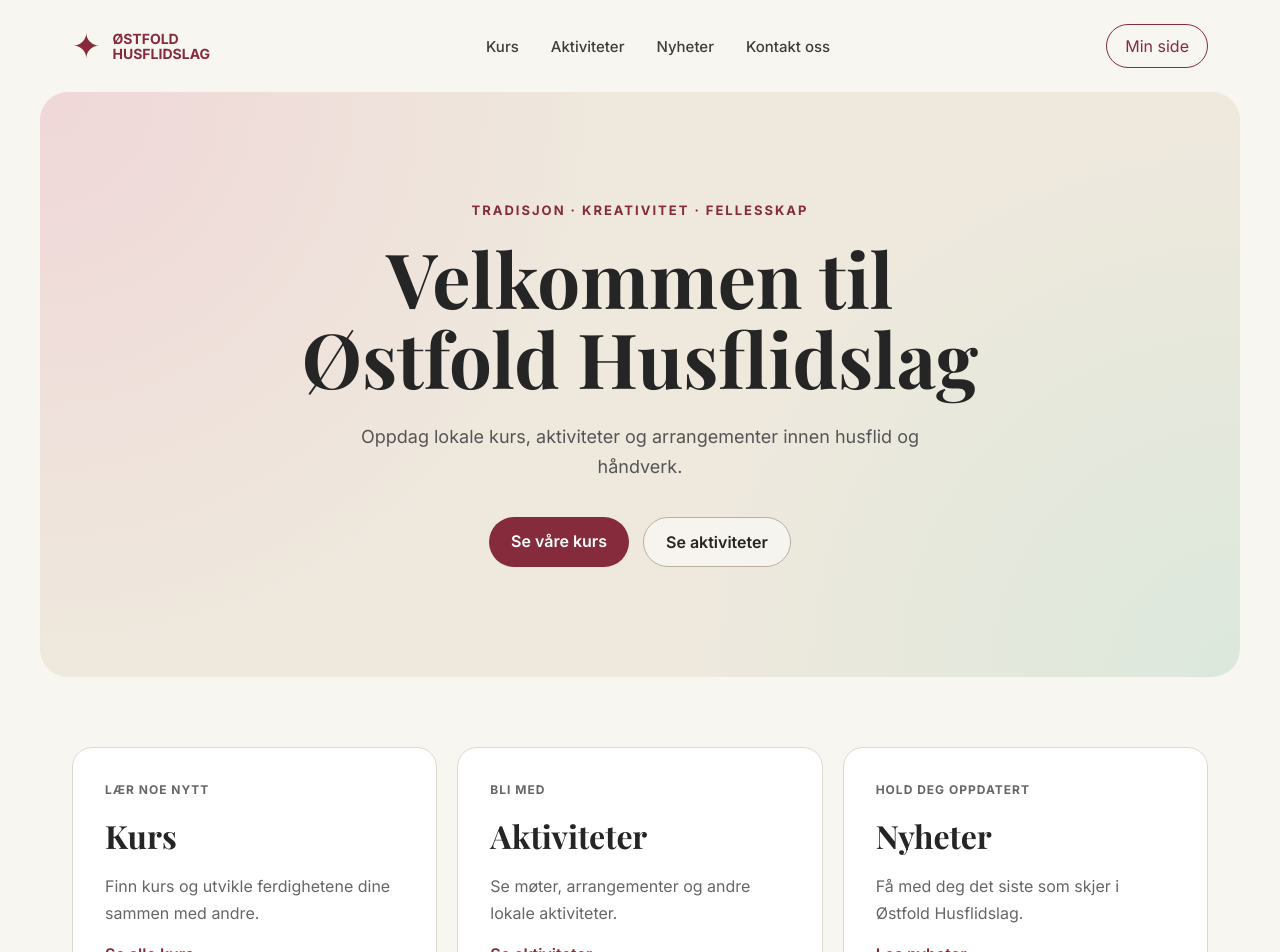
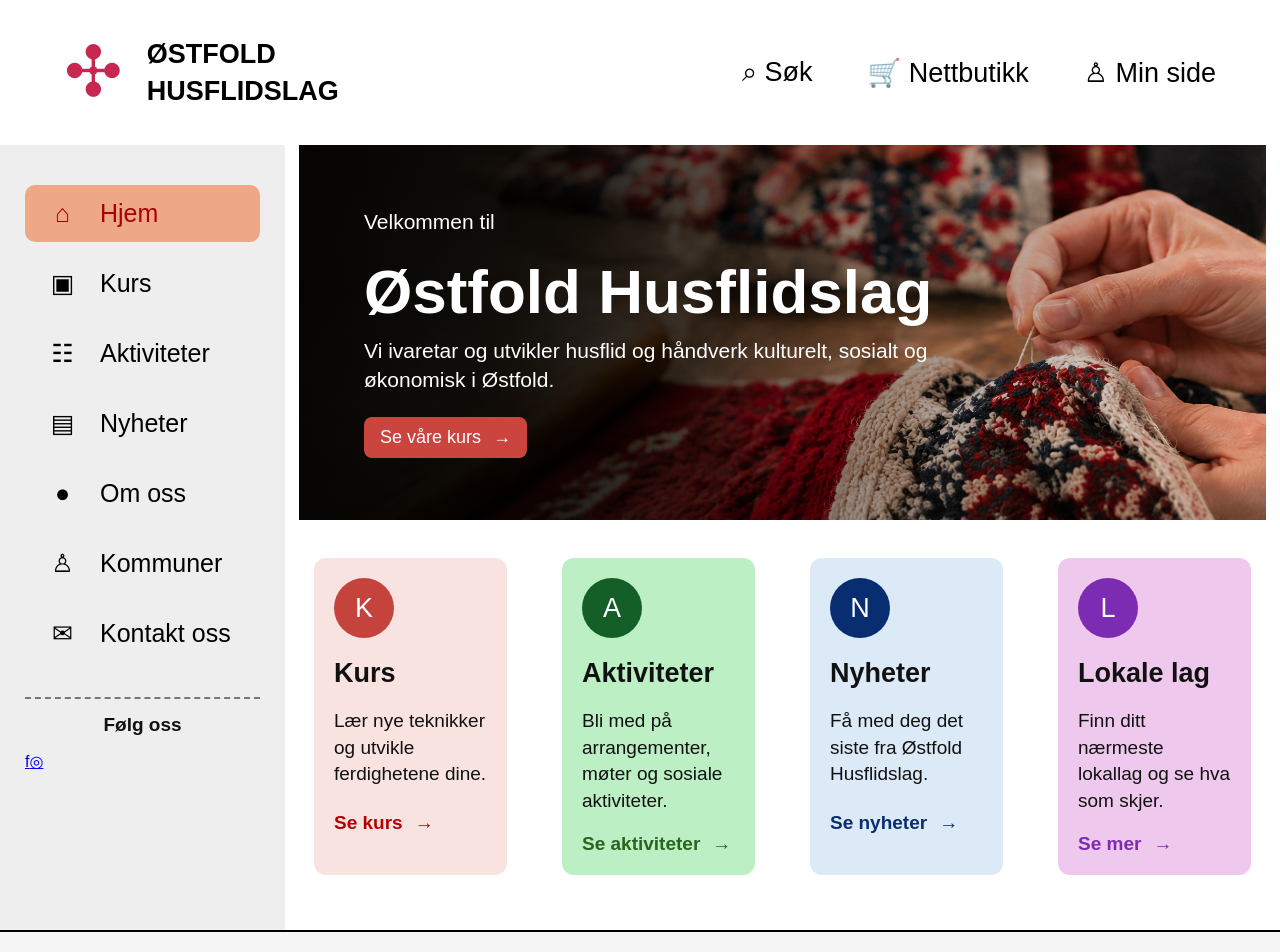
Before and after one commit to alannala911/SET18, a React app in the folder frontend/: page / in a window 1280 px wide. Shown: the top 952 px of the page. Built offline with nearby package versions, Linux system fonts and the light colour scheme; the HTML template or start-up script is replaced by a standard one.

Commit message:
frontend
gjorde om hele startersiden

```diff
--- a/frontend/src/App.css
+++ b/frontend/src/App.css
@@ -1,218 +1,407 @@
-.app {
-  min-height: 100vh;
+/* =========================
+   GRUNNLEGGENDE FARGER
+========================= */
+
+:root {
+  --red: #c6284f;
+  --dark-red: #a90000;
+  --light-gray: #eeeeee;
+  --text: #111111;
 }
 
-.header {
+* {
+  box-sizing: border-box;
+}
+
+body {
+  margin: 0;
+  color: var(--text);
+  background: white;
+  font-family: Arial, Helvetica, sans-serif;
+}
+
+/* =========================
+   TOPPMENY
+========================= */
+
+.topbar {
   display: flex;
   align-items: center;
   justify-content: space-between;
-  gap: 32px;
-  max-width: 1200px;
-  margin: 0 auto;
-  padding: 24px 32px;
+  min-height: 145px;
+  padding: 25px 5%;
+  background: white;
 }
 
-.logo {
+.brand {
   display: flex;
   align-items: center;
-  gap: 12px;
-  color: #852b3b;
-  font-size: 14px;
-  font-weight: 700;
-  line-height: 1.1;
+  gap: 24px;
+  color: black;
+  font-size: 27px;
+  line-height: 1.35;
   text-decoration: none;
   text-transform: uppercase;
 }
 
-.logoMark {
-  font-size: 34px;
+.brand-symbol {
+  color: var(--red);
+  font-size: 70px;
 }
 
-.navigation {
+.top-links {
   display: flex;
-  gap: 32px;
+  align-items: center;
+  gap: 55px;
 }
 
-.navigation a {
-  color: #3d3d3d;
-  font-size: 15px;
-  font-weight: 500;
+.top-links a {
+  color: black;
+  font-size: 27px;
   text-decoration: none;
 }
 
-.navigation a:hover {
-  color: #852b3b;
+.top-links a:hover {
+  color: var(--red);
 }
 
-.memberButton {
-  padding: 11px 18px;
-  border: 1px solid #852b3b;
-  border-radius: 999px;
-  color: #852b3b;
-  background: transparent;
-  cursor: pointer;
+/* =========================
+   SIDEMENY OG HOVEDINNHOLD
+========================= */
+
+.page-layout {
+  display: grid;
+  grid-template-columns: 285px 1fr;
+  min-height: 750px;
 }
 
-.memberButton:hover {
-  color: white;
-  background: #852b3b;
+.sidebar {
+  padding: 40px 25px;
+  background: var(--light-gray);
 }
+
+.side-links {
+  display: flex;
+  flex-direction: column;
+  gap: 13px;
+}
+
+.side-links a {
+  display: flex;
+  align-items: center;
+  gap: 20px;
+  padding: 14px 20px;
+  color: black;
+  border-radius: 10px;
+  font-size: 25px;
+  text-decoration: none;
+}
+
+.side-links a:hover {
+  color: var(--dark-red);
+  background: #f3c2ad;
+}
+
+.side-links .active {
+  color: var(--dark-red);
+  background: #efa887;
+}
+
+.side-links span {
+  width: 35px;
+  text-align: center;
+}
+
+.sidebar h2 {
+  margin-top: 35px;
+  padding-top: 15px;
+  border-top: 2px dashed #777777;
+  text-align: center;
+  font-size: 19px;
+}
+
+.sidebar > a {
+  display: inline-block;
+  margin: 8px;
+  font-size: 25px;
+}
+
+.page-layout > main {
+  width: 100%;
+  padding: 0 14px 30px;
+  overflow: hidden;
+}
+
+/* =========================
+   HOVEDBILDE
+========================= */
 
 .hero {
   display: flex;
   flex-direction: column;
-  align-items: center;
-  max-width: 1200px;
-  min-height: 520px;
-  margin: 0 auto;
-  padding: 110px 32px;
-  border-radius: 28px;
-  text-align: center;
+  align-items: flex-start;
+  justify-content: center;
+
+  min-height: 375px;
+  padding: 50px 65px;
+
+  color: white;
+  text-align: left;
+
   background:
-    radial-gradient(circle at top left, #f0d7d8, transparent 42%),
-    radial-gradient(circle at bottom right, #dce8dc, transparent 40%),
-    #eee8dd;
+    linear-gradient(
+      90deg,
+      rgba(0, 0, 0, 0.82),
+      rgba(0, 0, 0, 0.05)
+    ),
+    url("./assets/bilder til nettsiden/hero-husflid.jpg");
+
+  background-position: center;
+  background-size: cover;
 }
 
 .eyebrow {
-  margin: 0 0 20px;
-  color: #852b3b;
-  font-size: 13px;
-  font-weight: 700;
-  letter-spacing: 2px;
+  margin: 0 0 8px;
+  font-size: 20px;
+  font-weight: bold;
+  letter-spacing: 1px;
   text-transform: uppercase;
 }
 
 .hero h1 {
-  max-width: 760px;
-  margin: 0;
-  font-family: "Playfair Display", Georgia, serif;
-  font-size: clamp(42px, 7vw, 76px);
+  margin: 0 0 12px;
+  font-family: Arial, Helvetica, sans-serif;
+  font-size: clamp(42px, 5vw, 62px);
   line-height: 1.05;
 }
 
-.heroText {
-  max-width: 620px;
-  margin: 24px 0 0;
-  color: #555;
-  font-size: 18px;
-  line-height: 1.7;
+.hero p {
+  max-width: 650px;
+  margin: 0 0 22px;
+  font-size: 21px;
+  line-height: 1.4;
 }
 
-.heroButtons {
-  display: flex;
-  gap: 14px;
-  margin-top: 34px;
-}
+.hero a {
+  display: inline-flex;
+  align-items: center;
+  gap: 12px;
+  width: fit-content;
 
-.primaryButton,
-.secondaryButton {
-  padding: 14px 22px;
-  border-radius: 999px;
-  font-weight: 600;
+  padding: 10px 16px;
+  border-radius: 8px;
+
+  color: white;
+  background: #c9453e;
+
+  font-size: 18px;
   text-decoration: none;
 }
 
-.primaryButton {
-  color: white;
-  background: #852b3b;
+.hero a:hover {
+  background: #a92f2a;
 }
 
-.secondaryButton {
-  border: 1px solid #b8afa2;
-  background: rgba(255, 255, 255, 0.55);
-}
+/* =========================
+   INFORMASJONSKORT
+========================= */
 
+.cards,
+.content-grid,
 .contentGrid {
   display: grid;
-  grid-template-columns: repeat(3, 1fr);
-  gap: 20px;
-  max-width: 1200px;
-  margin: 0 auto;
-  padding: 70px 32px;
+  grid-template-columns: repeat(4, 1fr);
+  gap: 55px;
+  padding: 38px 15px 25px;
 }
 
 .card {
-  padding: 32px;
-  border: 1px solid #ded9cf;
-  border-radius: 20px;
-  background: #fff;
+  min-height: 300px;
+  padding: 20px;
+  border-radius: 12px;
+  background: #f8e3e1;
 }
 
-.cardLabel {
-  margin: 0 0 14px;
-  color: #852b3b;
-  font-size: 12px;
-  font-weight: 700;
-  letter-spacing: 1px;
-  text-transform: uppercase;
+.card:nth-child(2) {
+  background: #bcefc4;
+}
+
+.card:nth-child(3) {
+  background: #dceaf7;
+}
+
+.card:nth-child(4) {
+  background: #efc8ed;
+}
+
+/* Sirklene øverst på kortene */
+
+.card > span:first-child {
+  display: flex;
+  align-items: center;
+  justify-content: center;
+
+  width: 60px;
+  height: 60px;
+
+  color: white;
+  border-radius: 50%;
+  background: #c4443d;
+  font-size: 27px;
+}
+
+.card:nth-child(2) > span:first-child {
+  background: #145e27;
+}
+
+.card:nth-child(3) > span:first-child {
+  background: #082d70;
+}
+
+.card:nth-child(4) > span:first-child {
+  background: #7c2bb3;
 }
 
 .card h2 {
-  margin: 0;
-  font-family: "Playfair Display", Georgia, serif;
-  font-size: 32px;
+  margin: 20px 0 12px;
+  font-size: 27px;
 }
 
 .card p {
-  color: #666;
-  line-height: 1.7;
+  min-height: 85px;
+  font-size: 19px;
+  line-height: 1.4;
 }
 
 .card a {
-  color: #852b3b;
-  font-weight: 600;
+  display: inline-flex;
+  align-items: center;
+  gap: 12px;
+
+  color: #b50000;
+  font-size: 19px;
+  font-weight: bold;
   text-decoration: none;
 }
 
+.card:nth-child(2) a {
+  color: #28661f;
+}
+
+.card:nth-child(3) a {
+  color: #082d70;
+}
+
+.card:nth-child(4) a {
+  color: #7c2bb3;
+}
+
+/* =========================
+   BUNNTEKST
+========================= */
+
 .footer {
   display: flex;
+  align-items: center;
   justify-content: space-between;
-  max-width: 1200px;
-  margin: 0 auto;
-  padding: 30px 32px;
-  border-top: 1px solid #ded9cf;
-  color: #666;
-  font-size: 14px;
+  gap: 30px;
+
+  min-height: 125px;
+  padding: 25px 5%;
+
+  border-top: 2px solid black;
+  background: #f5f5f5;
 }
 
 .footer a {
-  color: #852b3b;
+  color: black;
+  text-decoration: none;
 }
 
-@media (max-width: 800px) {
-  .header {
-    flex-wrap: wrap;
-    padding: 20px;
+/* =========================
+   NETTBRETT
+========================= */
+
+@media (max-width: 950px) {
+  .topbar {
+    flex-direction: column;
+    gap: 25px;
   }
 
-  .navigation {
-    order: 3;
-    width: 100%;
-    gap: 18px;
-    overflow-x: auto;
+  .top-links {
+    flex-wrap: wrap;
+    justify-content: center;
+    gap: 22px;
+  }
+
+  .page-layout {
+    display: block;
+  }
+
+  .sidebar {
+    padding: 15px;
+  }
+
+  .side-links {
+    flex-flow: row wrap;
+    justify-content: center;
+  }
+
+  .side-links a {
+    font-size: 18px;
+  }
+
+  .sidebar h2,
+  .sidebar > a {
+    display: none;
+  }
+
+  .cards,
+  .content-grid,
+  .contentGrid {
+    grid-template-columns: repeat(2, 1fr);
+    gap: 20px;
+  }
+}
+
+/* =========================
+   MOBIL
+========================= */
+
+@media (max-width: 600px) {
+  .brand {
+    font-size: 20px;
+  }
+
+  .brand-symbol {
+    font-size: 50px;
+  }
+
+  .top-links a {
+    font-size: 18px;
   }
 
   .hero {
-    min-height: 460px;
-    margin: 0 16px;
-    padding: 80px 24px;
+    min-height: 420px;
+    padding: 40px 25px;
   }
 
-  .heroButtons {
-    flex-direction: column;
-    width: 100%;
-    max-width: 280px;
+  .hero h1 {
+    font-size: 40px;
   }
 
+  .hero p {
+    font-size: 18px;
+  }
+
+  .cards,
+  .content-grid,
   .contentGrid {
     grid-template-columns: 1fr;
-    padding: 50px 20px;
   }
 
   .footer {
     flex-direction: column;
-    gap: 8px;
-    padding: 24px 20px;
+    text-align: center;
   }
 }
--- a/frontend/src/App.jsx
+++ b/frontend/src/App.jsx
@@ -2,79 +2,184 @@ import "./App.css";
 
 function App() {
   return (
-    <div className="app">
-      <header className="header">
-        <a className="logo" href="/">
-          <span className="logoMark">✦</span>
+    <>
+      {/* Toppen av nettsiden */}
+      <header className="topbar">
+        <a className="brand" href="#">
+          <span className="brand-symbol" aria-hidden="true">
+            ✣
+          </span>
 
-          <span>
+          <strong>
             Østfold
             <br />
             Husflidslag
-          </span>
+          </strong>
         </a>
 
-        <nav className="navigation" aria-label="Hovedmeny">
-          <a href="#kurs">Kurs</a>
-          <a href="#aktiviteter">Aktiviteter</a>
-          <a href="#nyheter">Nyheter</a>
-          <a href="#kontakt">Kontakt oss</a>
+        <nav className="top-links" aria-label="Ekstra navigasjon">
+          <a href="#sok">⌕ Søk</a>
+          <a href="#butikk">🛒 Nettbutikk</a>
+          <a href="#min-side">♙ Min side</a>
+        </nav>
+      </header>
+
+      {/* Sidemeny og hovedinnhold */}
+      <section className="page-layout">
+        <aside className="sidebar">
+          <nav className="side-links" aria-label="Hovedmeny">
+            <a className="active" href="#">
+              <span aria-hidden="true">⌂</span>
+              Hjem
+            </a>
+
+            <a href="#kurs">
+              <span aria-hidden="true">▣</span>
+              Kurs
+            </a>
+
+            <a href="#aktiviteter">
+              <span aria-hidden="true">☷</span>
+              Aktiviteter
+            </a>
+
+            <a href="#nyheter">
+              <span aria-hidden="true">▤</span>
+              Nyheter
+            </a>
+
+            <a href="#om-oss">
+              <span aria-hidden="true">●</span>
+              Om oss
+            </a>
+
+            <a href="#kommuner">
+              <span aria-hidden="true">♙</span>
+              Kommuner
+            </a>
+
+            <a href="#kontakt">
+              <span aria-hidden="true">✉</span>
+              Kontakt oss
+            </a>
           </nav>
 
-        <button className="memberButton">Min side</button>
-      </header>
+          <section className="social">
+            <h2>Følg oss</h2>
 
-      <main>
+            <nav aria-label="Sosiale medier">
+              <a href="#" aria-label="Facebook">
+                f
+              </a>
+
+              <a href="#" aria-label="Instagram">
+                ◎
+              </a>
+            </nav>
+          </section>
+        </aside>
+
+        <main className="main-content">
+          {/* Stort hovedområde */}
           <section className="hero">
-          <p className="eyebrow">Tradisjon · kreativitet · fellesskap</p>
+            <p>Velkommen til</p>
 
-          <h1>Velkommen til Østfold Husflidslag</h1>
+            <h1>Østfold Husflidslag</h1>
 
-          <p className="heroText">
-            Oppdag lokale kurs, aktiviteter og arrangementer innen husflid
-            og håndverk.
+            <p className="hero-description">
+              Vi ivaretar og utvikler husflid og håndverk kulturelt, sosialt
+              og økonomisk i Østfold.
             </p>
 
-          <div className="heroButtons">
-            <a className="primaryButton" href="#kurs">
-              Se våre kurs
+            <a className="hero-button" href="#kurs">
+              Se våre kurs <span aria-hidden="true">→</span>
             </a>
-
-            <a className="secondaryButton" href="#aktiviteter">
-              Se aktiviteter
-            </a>
-          </div>
           </section>
 
-        <section className="contentGrid" aria-label="Snarveier">
-          <article className="card" id="kurs">
-            <p className="cardLabel">Lær noe nytt</p>
+          {/* De fire informasjonskortene */}
+          <section className="cards" aria-label="Snarveier">
+            <article className="card course-card" id="kurs">
+              <span className="card-icon" aria-hidden="true">
+                K
+              </span>
+
               <h2>Kurs</h2>
-            <p>Finn kurs og utvikle ferdighetene dine sammen med andre.</p>
-            <a href="#">Se alle kurs →</a>
+
+              <p>Lær nye teknikker og utvikle ferdighetene dine.</p>
+
+              <a href="#kursoversikt">
+                Se kurs <span aria-hidden="true">→</span>
+              </a>
             </article>
 
-          <article className="card" id="aktiviteter">
-            <p className="cardLabel">Bli med</p>
+            <article className="card activity-card" id="aktiviteter">
+              <span className="card-icon" aria-hidden="true">
+                A
+              </span>
+
               <h2>Aktiviteter</h2>
-            <p>Se møter, arrangementer og andre lokale aktiviteter.</p>
-            <a href="#">Se aktiviteter →</a>
+
+              <p>Bli med på arrangementer, møter og sosiale aktiviteter.</p>
+
+              <a href="#aktivitetsoversikt">
+                Se aktiviteter <span aria-hidden="true">→</span>
+              </a>
             </article>
 
-          <article className="card" id="nyheter">
-            <p className="cardLabel">Hold deg oppdatert</p>
+            <article className="card news-card" id="nyheter">
+              <span className="card-icon" aria-hidden="true">
+                N
+              </span>
+
               <h2>Nyheter</h2>
-            <p>Få med deg det siste som skjer i Østfold Husflidslag.</p>
-            <a href="#">Les nyheter →</a>
+
+              <p>Få med deg det siste fra Østfold Husflidslag.</p>
+
+              <a href="#nyhetsoversikt">
+                Se nyheter <span aria-hidden="true">→</span>
+              </a>
+            </article>
+
+            <article className="card local-card" id="kommuner">
+              <span className="card-icon" aria-hidden="true">
+                L
+              </span>
+
+              <h2>Lokale lag</h2>
+
+              <p>Finn ditt nærmeste lokallag og se hva som skjer.</p>
+
+              <a href="#lokallag">
+                Se mer <span aria-hidden="true">→</span>
+              </a>
             </article>
           </section>
         </main>
+      </section>
 
+      {/* Bunnen av nettsiden */}
       <footer className="footer" id="kontakt">
-        <p>© 2026 Østfold Husflidslag</p>
-        <a href="mailto:kontakt@eksempel.no">Kontakt oss</a>
+        <a className="brand" href="#">
+          <span className="brand-symbol" aria-hidden="true">
+            ✣
+          </span>
+
+          <strong>
+            Østfold
+            <br />
+            Husflidslag
+          </strong>
+        </a>
+
+        <p>Tradisjon · Kreativitet · Fellesskap</p>
+
+        <nav aria-label="Kontakt og sosiale medier">
+          <a href="#">Facebook</a>
+          <a href="#">Instagram</a>
+          <a href="mailto:kontakt@eksempel.no">Kontakt oss →</a>
+        </nav>
       </footer>
-    </div>
+    </>
   );
 }
 
--- a/frontend/src/index.css
+++ b/frontend/src/index.css
@@ -1,12 +1,4 @@
-@import url("https://fonts.googleapis.com/css2?family=Inter:wght@400;500;600;700&family=Playfair+Display:wght@600;700&display=swap");
-
-:root {
-  font-family: "Inter", Arial, sans-serif;
-  color: #252525;
-  background: #f8f6f1;
-  font-synthesis: none;
-  text-rendering: optimizeLegibility;
-}
+/* Fjerner standardmarg og gjør størrelsene enklere å kontrollere */
 
 * {
   box-sizing: border-box;
@@ -20,13 +12,19 @@ body {
   margin: 0;
   min-width: 320px;
   min-height: 100vh;
+
+  color: #171717;
+  background: #f2f2f2;
+  font-family: Arial, Helvetica, sans-serif;
 }
 
 button,
-a {
+input,
+textarea {
   font: inherit;
 }
 
-a {
-  color: inherit;
+img {
+  display: block;
+  max-width: 100%;
 }
```
Also changed, not shown: frontend/src/assets/bilder til nettsiden/hero-husflid.jpg (renamed from frontend/src/assets/bilder til nettsiden/stfold_husflidslag.png). Lines whose indentation alone changed are shown as unchanged.
